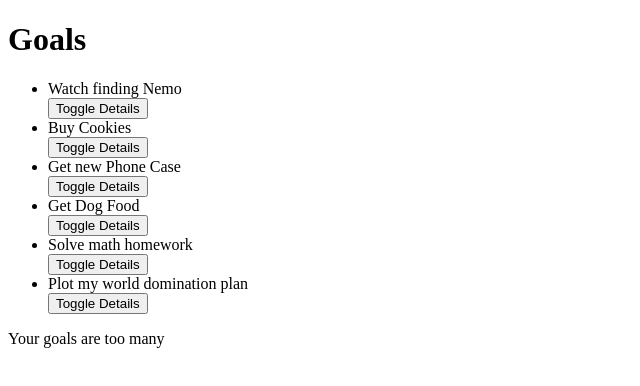
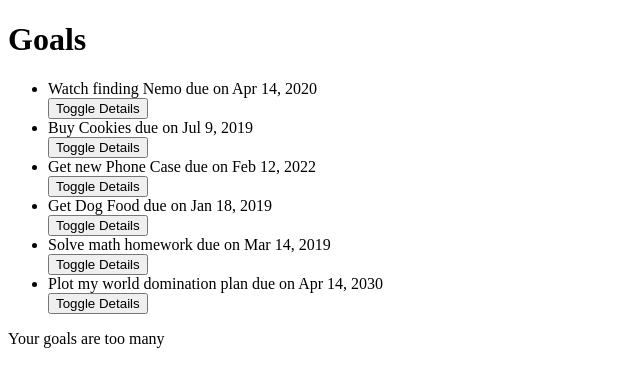
Before and after one commit to Ken-mbira/Goals, an Angular app: page / in a window 1280 px wide. Shown: the top 386 px of the page, without its empty margins (0-640 px from the left). Built offline with nearby package versions, Linux system fonts and the light colour scheme.

Commit message:
add a date pipe

```diff
--- a/src/app/app.module.ts
+++ b/src/app/app.module.ts
@@ -7,13 +7,15 @@
 import { AppComponent } from './app.component';
 import { GoalDetailComponent } from './goal-detail/goal-detail.component';
 import { StrikethroughDirective } from './strikethrough.directive';
+import { DateCountPipe } from './date-count.pipe';
 
 @NgModule({
   declarations: [
     AppComponent,
     GoalComponent,
     GoalDetailComponent,
-    StrikethroughDirective
+    StrikethroughDirective,
+    DateCountPipe
   ],
   imports: [
     BrowserModule,
--- /dev/null
+++ b/src/app/date-count.pipe.ts
@@ -0,0 +1,12 @@
+import { Pipe, PipeTransform } from '@angular/core';
+
+@Pipe({
+  name: 'dateCount'
+})
+export class DateCountPipe implements PipeTransform {
+
+  transform(value: unknown, ...args: unknown[]): unknown {
+    return null;
+  }
+
+}
--- a/src/app/goal.ts
+++ b/src/app/goal.ts
@@ -1,6 +1,6 @@
 export class Goal {
     showDescription :boolean;
-    constructor(public id:number, public name:string, public description:string){
+    constructor(public id:number, public name:string, public description:string, public completeDate: Date){
       this.showDescription = false;
     }
   }
--- a/src/app/goal/goal.component.html
+++ b/src/app/goal/goal.component.html
@@ -3,7 +3,7 @@
     <ul>
         <div *ngFor="let goal of goals; let i = index">
             <li appStrikethrough>
-                {{goal.name}}
+                {{goal.name}} due on {{goal.completeDate|date|uppercase|titlecase}}
             </li>
             <button (click)="toggleDetails(i)">Toggle Details</button>
             <app-goal-detail *ngIf="goal.showDescription" [goal]="goal" (isComplete)="completeGoal($event,i)"></app-goal-detail>
--- a/src/app/goal/goal.component.ts
+++ b/src/app/goal/goal.component.ts
@@ -9,12 +9,12 @@
 export class GoalComponent implements OnInit {
   title = "Goals";
   goals: Goal[] = [
-    new Goal(1, 'Watch finding Nemo', 'Find an online version and watch merlin find his son'),
-    new Goal(2,'Buy Cookies','I have to buy cookies for the parrot'),
-    new Goal(3,'Get new Phone Case','Diana has her birthday coming up soon'),
-    new Goal(4,'Get Dog Food','Pupper likes expensive snacks'),
-    new Goal(5,'Solve math homework','Damn Math'),
-    new Goal(6,'Plot my world domination plan','Cause I am an evil overlord'),
+    new Goal(1, 'Watch finding Nemo', 'Find an online version and watch merlin find his son',new Date(2020,3,14)),
+    new Goal(2,'Buy Cookies','I have to buy cookies for the parrot',new Date(2019,6,9)),
+    new Goal(3,'Get new Phone Case','Diana has her birthday coming up soon',new Date(2022,1,12)),
+    new Goal(4,'Get Dog Food','Pupper likes expensive snacks',new Date(2019,0,18)),
+    new Goal(5,'Solve math homework','Damn Math',new Date(2019,2,14)),
+    new Goal(6,'Plot my world domination plan','Cause I am an evil overlord',new Date(2030,3,14)),
   ];
   toggleDetails(index){
     this.goals[index].showDescription = !this.goals[index].showDescription;
```
Also changed, not shown: 1 other file (tests, documents, lock files or other folders).
